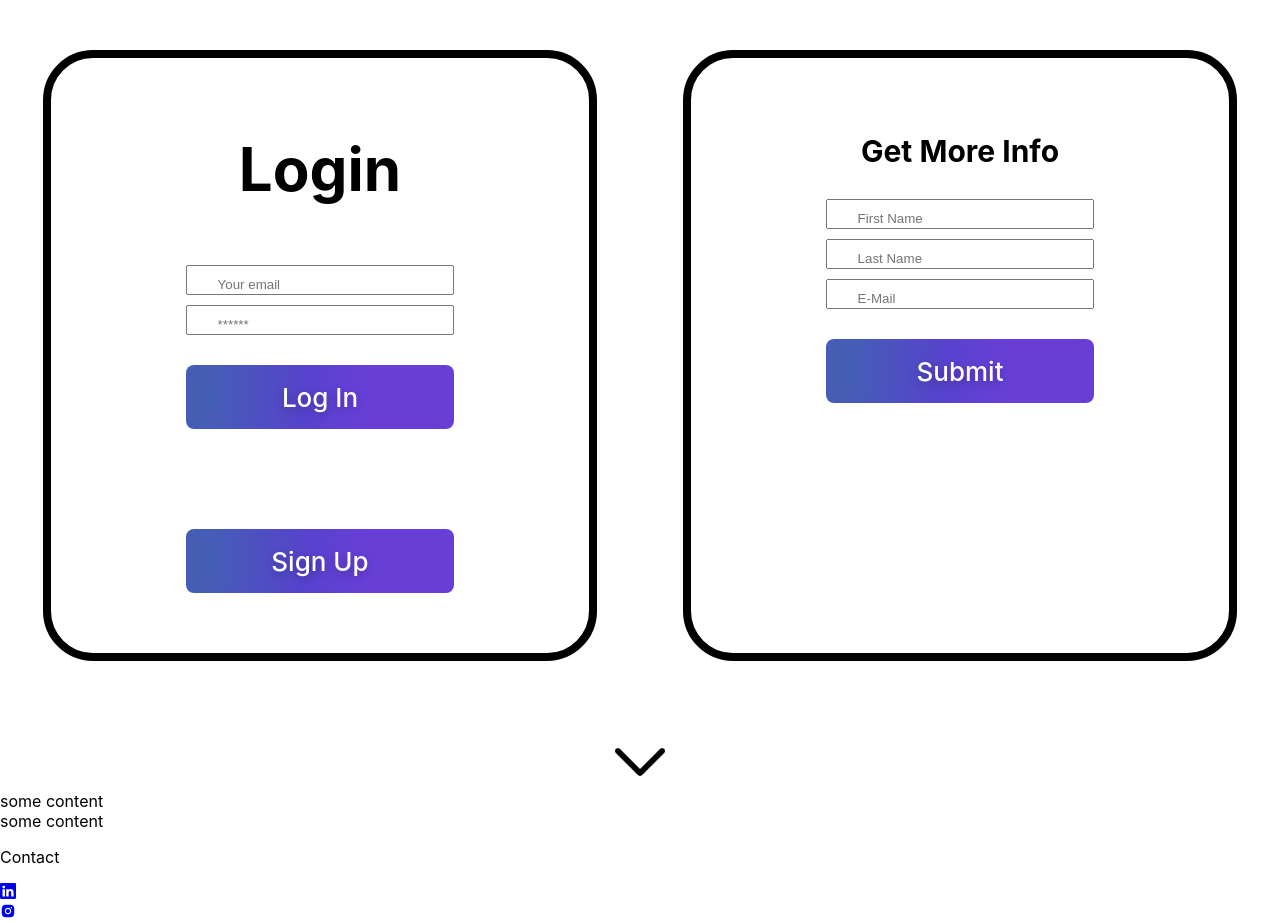
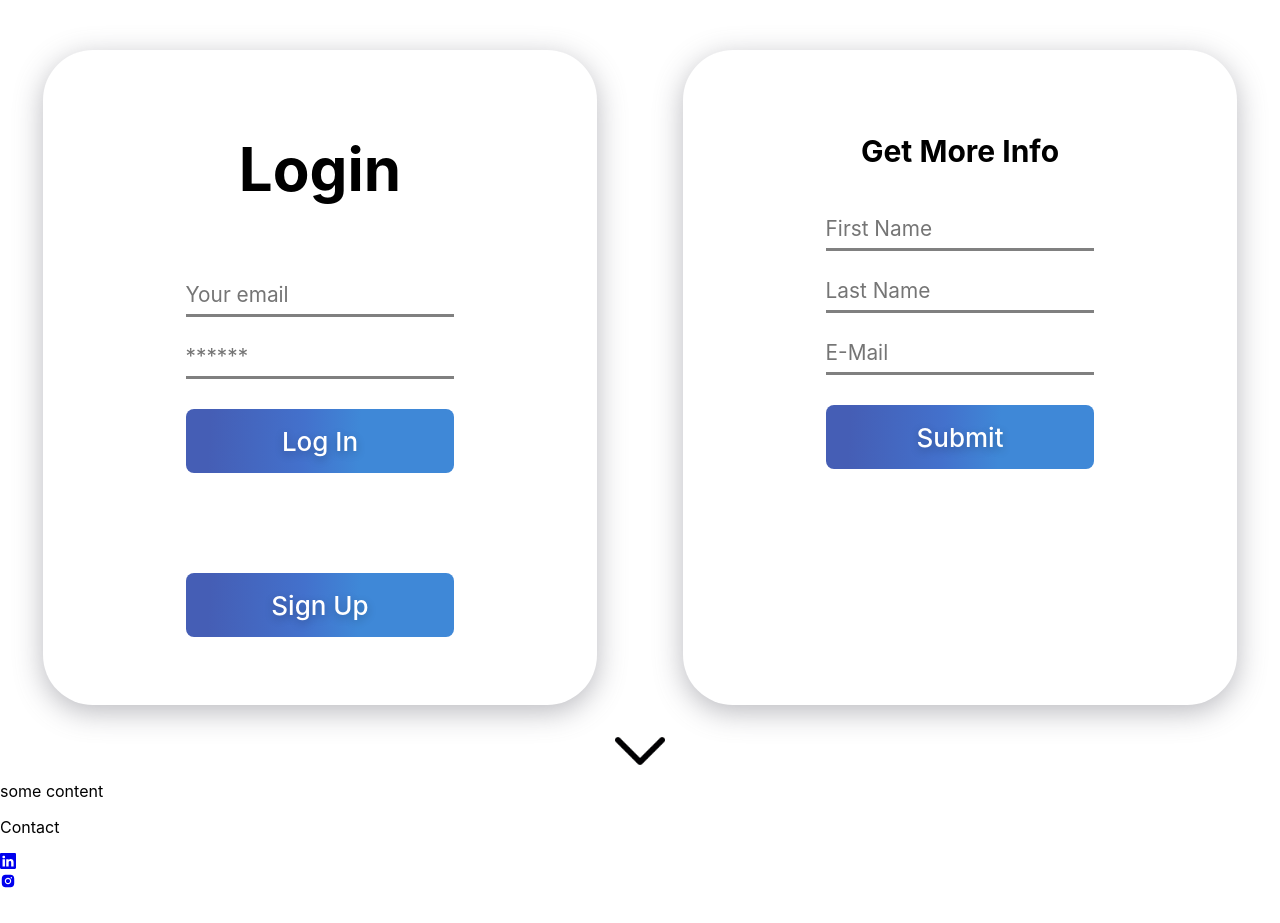
Before and after one commit to 7krich/rich-mtg, a React (Create React App) app in the folder client/: page / in a window 1280 px wide. After the commit the page ends 893 px from the top, so only its background shows below. Built offline with nearby package versions, Linux system fonts and the light colour scheme.

Commit message:
adjusted arrows & color scheme

```diff
--- a/client/src/index.css
+++ b/client/src/index.css
@@ -13,8 +13,8 @@ code {
 }
 
 :root {
-  --secondary: rgb(46, 46, 46);
-  --tertiary: rgb(63, 239, 255);
+  --secondary: rgb(74, 74, 74);
+  --tertiary: rgb(11, 123, 174);
 }
 
 /* nav css */
@@ -166,11 +166,13 @@ a:link {
 
 .log-container {
   width: 42%;
-  border: 8px solid black;
   border-radius: 50px;
   margin-top: 50px;
   margin-left: auto;
   margin-right: auto;
+  background: white;
+  border: 8px solid transparent;
+  box-shadow: rgba(100, 100, 111, 0.448) 0px 7px 29px 0px;
 }
 
 .sign-log {
@@ -222,14 +224,34 @@ a:link {
 
 .form-input {
   margin-bottom: 10px;
-  padding-top: 10px;
-  padding-left: 30px;
+  padding: 15px 0 0;
+  margin-top: 10px;
+  font-family: inherit;
+  width: 100%;
+  border: 0;
+  border-bottom: 3px solid gray;
+  outline: 0;
+  font-size: 1.3rem;
+  color: white;
+  padding: 7px 0;
+  background: transparent;
+}
+
+.form-input:focus {
+    top: 0;
+    transition: 0.5s;
+    color: rgb(11, 123, 174);
+    font-weight: 700;
+    padding-left: 20px;
+    border-width: 3px;
+    border-image: linear-gradient(to right, var(--tertiary), var(--secondary));
+    border-image-slice: 1;
 }
 
 /* homepage buttons */
 .sub-btn {
   margin-top: 20px;
-  background-image: linear-gradient(92.88deg, #455EB5 9.16%, #5643CC 43.89%, #673FD7 64.72%);
+  background-image: linear-gradient(92.88deg, #455EB5 9.16%, #4371cc 43.89%, #3f88d7 64.72%);
   border-radius: 8px;
   border-style: none;
   box-sizing: border-box;
@@ -251,7 +273,7 @@ a:link {
 }
 
 .sub-btn:hover {
-  box-shadow: rgba(80, 63, 205, 0.5) 0 1px 30px;
+  box-shadow: rgba(63, 120, 205, 0.5) 0 1px 30px;
   transition-duration: .1s;
 }
 
@@ -275,7 +297,7 @@ a:link {
   left: 50%;
   margin-left: -25px;
   width: 50px;
-  padding-top: 80px;
+  padding-top: 2%;
 }
 
 
--- a/client/src/pages/HomePage.js
+++ b/client/src/pages/HomePage.js
@@ -67,7 +67,9 @@ const Home = () => {
                 </a>
             </div>
             <div id="aboutme">
-                some content
+                <div className="personal-photo">
+
+                </div>
             </div>
             <div>
                 some content
```
